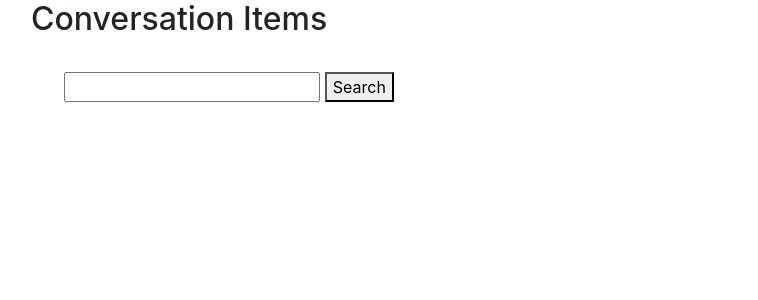
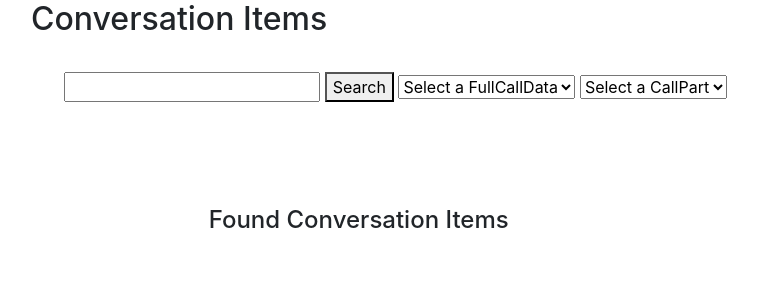
Before and after one commit to adam-ocheri/Tokomni_TranscriptionStorageDB, a Django app: page /search/ in a window 1280 px wide. Shown: the part 56-356 px from the top of the page, without its empty margins (54-812 px from the left). Run offline with Django 5.2, Linux system fonts and the light colour scheme; data that the repository does not hold is empty; some libraries are stand-ins or nearby versions.

Commit message:
refactored code and added flexible filtering via GET request query parameters

```diff
--- a/app/djapp/templates/main/index.html
+++ b/app/djapp/templates/main/index.html
@@ -1,15 +1,39 @@
-{% extends "../base.html" %} {% block title %} Home Page {% endblock %}
+
+{% extends "../base.html" %}
+{% block title %} Home Page {% endblock %}
 {% block content %}
 <h2>Conversation Items</h2>
-    <form style="margin: 3%;">
+<form id="myForm" style="margin: 3%;">
     <input type="text" name="search_query">
-        <button>Search</button>
+    <button type="submit">Search</button>
+    <select name="selected_call_id">
+        <option value="">Select a FullCallData</option>
+        {% for call in calls %}
+        <option value="{{ call.id }}">{{ call.cdr_uuid }}</option>
+        {% endfor %}
+    </select>
+    <select name="selected_callpart_id">
+        <option value="">Select a CallPart</option>
+        {% for callpart in callparts %}
+        <option value="{{ callpart.id }}">{{ callpart.id }}</option>
+        {% endfor %}
+    </select>
     <ul style="margin: 10%;">
+        <h4>Found Conversation Items</h4>
         {% for item in items %}
         <li>
-                <strong>{{item.speaker}}</strong>: {{item.text}}
+            <strong>{{ item.speaker }}</strong>: {{ item.text }}
         </li>
         {% endfor %}
     </ul>
 </form>
 {% endblock %}
+
+<script>
+    document.getElementById('myForm').addEventListener('submit', function(event) {
+        event.preventDefault(); // Prevent the form from submitting normally
+
+        // Your custom form handling logic here
+        // For example, you could send an AJAX request to submit the form data
+    });
+</script>
--- a/app/djapp/views.py
+++ b/app/djapp/views.py
@@ -6,6 +6,7 @@ from rest_framework import status
 from rest_framework.views import APIView
 from rest_framework.response import Response
 from .serializers import ConversationItemSerializer, CallPartSerializer, FullCallDataSerializer
+from .views_utils import util_get_conversation_item_view, util_get_call_part_view, util_get_full_calldata__view
 
 def home(request):
     return render(request, "home.html")
@@ -16,36 +17,47 @@ def items(request):
 
 def search(request):
     query = request.GET.get('search_query')
+    # parent_fk = request.GET.get('parent_fk')
+    selected_call_id = request.GET.get('selected_call_id')
+    selected_callpart_id = request.GET.get('selected_callpart_id')
+    # selected_callpart_id
+    calls = FullCallData.objects.all()
+    callparts = CallPart.objects.none()
+    conversation_items = ConversationItem.objects.none()
+
+    if selected_call_id:
+        # Filter CallParts based on the selected FullCallData
+        callparts = CallPart.objects.filter(fullcall_id=selected_call_id)
+        # For each CallPart, fetch its related ConversationItems
+        conversation_items = ConversationItem.objects.filter(callpart_id__in=selected_callpart_id)
+
 
     if query:
-        conversation = ConversationItem.objects.filter(Q(speaker__search=query) | Q(text__search=query))
+        conversation = conversation_items.filter(Q(speaker__search=query) | Q(text__search=query))
     else:
-        conversation = ConversationItem.objects.all()
+        conversation = conversation_items
 
-    list(conversation) # This is to trigger the query to be printed later due to Django ORM lazy loading
+    context = {
+        'items': conversation,
+        'calls': calls,
+        'callparts': callparts,
+        'conversation_items': conversation_items,
+    }
+
+    list(conversation) # This is to trigger the query to be printed earlier due to Django ORM lazy loading
 
     print("Looking at QUERIES:")
     for query in connection.queries:
         print("--------------------")
         print(query)
         print("--------------------")
-    context = {'items': conversation}
+    # context = {'items': conversation, 'calls': calls, 'callparts': callparts}
     return render(request, 'main/index.html', context)
 
 # Create your views here.
 class ConversationItemView(APIView):
     def get(self, request):
-        pk = request.query_params.get('pk')
-        parent_fk = request.query_params.get('parent_fk')
-        if pk:
-            item = ConversationItem.objects.get(pk=pk)
-            serializer = ConversationItemSerializer(item)
-        elif parent_fk:
-            item = ConversationItem.objects.filter(callpart_id=parent_fk)
-            serializer = ConversationItemSerializer(item, many=True)
-        else:
-            item = ConversationItem.objects
-            serializer = ConversationItemSerializer(item, many=True)
+        serializer = util_get_conversation_item_view(request)
         return Response(serializer.data)
 
     def post(self, request):
@@ -82,29 +94,7 @@ class ConversationItemView(APIView):
 
 class CallPartView(APIView):
     def get(self, request):
-        pk = request.query_params.get('pk')
-        parent_fk = request.query_params.get('parent_fk')
-        callpart_id = request.query_params.get('callpart_id')
-        ext = request.query_params.get('extension')
-        ext_id = request.query_params.get('extension_uuid')
-        if pk:
-            item = CallPart.objects.get(pk=pk)
-            serializer = CallPartSerializer(item)
-        elif parent_fk:
-            item = CallPart.objects.filter(fullcall_id=parent_fk)
-            serializer = CallPartSerializer(item, many=True)
-        elif callpart_id:
-            item = CallPart.objects.get(callpart_uuid=callpart_id)
-            serializer = CallPartSerializer(item)
-        elif ext:
-            item = CallPart.objects.filter(extension=ext)
-            serializer = CallPartSerializer(item, many=True)
-        elif ext_id:
-            item = CallPart.objects.filter(extension_uuid=ext_id)
-            serializer = CallPartSerializer(item, many=True)
-        else:
-            item = CallPart.objects
-            serializer = CallPartSerializer(item, many=True)
+        serializer = util_get_call_part_view(request)
         return Response(serializer.data)
 
     def post(self, request):
@@ -139,21 +129,7 @@ class CallPartView(APIView):
 
 class FullCallDataView(APIView):
     def get(self, request):
-        pk = request.query_params.get('pk')
-        cdr = request.query_params.get('cdr_id')
-        calllog = request.query_params.get('calllog_id')
-        if pk:
-            item = FullCallData.objects.get(pk=pk)
-            serializer = FullCallDataSerializer(item)
-        elif cdr:
-            item = FullCallData.objects.get(cdr_uuid=cdr)
-            serializer = FullCallDataSerializer(item)
-        elif calllog:
-            item = FullCallData.objects.get(calllog_uuid=calllog)
-            serializer = FullCallDataSerializer(item)
-        else:
-            item = FullCallData.objects.all()
-            serializer = FullCallDataSerializer(item, many=True)
+        serializer = util_get_full_calldata__view(request)
         return Response(serializer.data)
 
     def post(self, request):
```
Also changed, not shown: app/djapp/views_utils.py (added, +57 -0 lines), app/djapp/migrations/0007_alter_callpart_callpart_uuid_and_more.py (added). Lines whose indentation alone changed are shown as unchanged.
